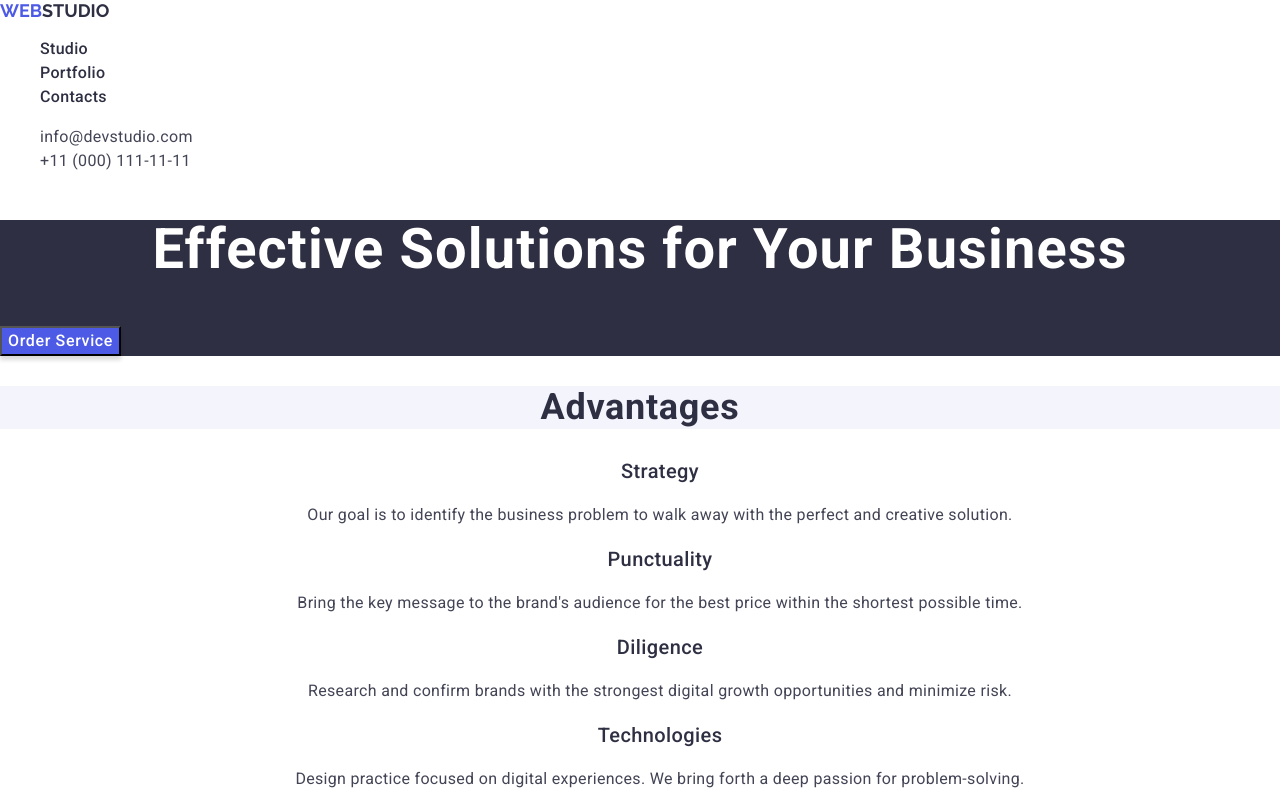
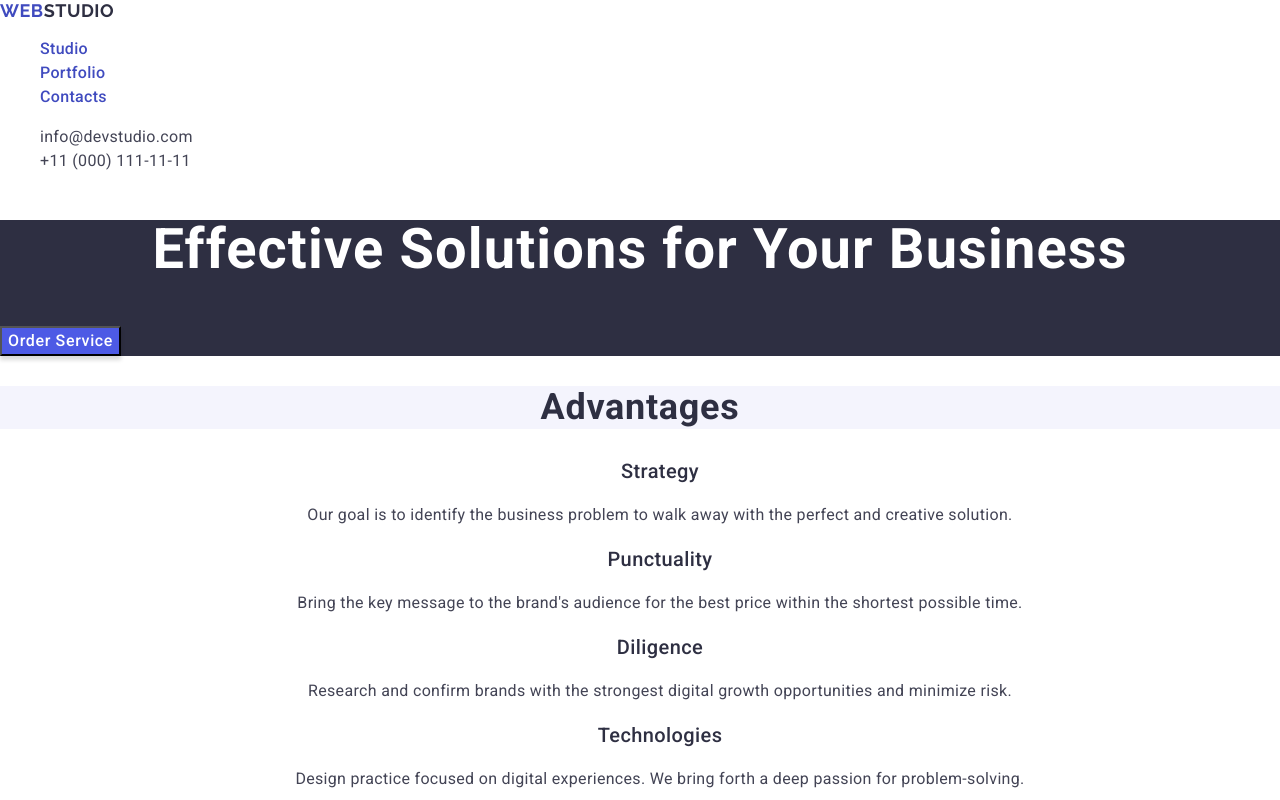
Before and after one commit to Natalia88-88/goit-markup-hw-02, a plain HTML site: page index.html in a window 1280 px wide. Shown: the top 800 px of the page. Drawn offline with nearby package versions, Linux system fonts and the light colour scheme.

Commit message:
add index file

```diff
--- a/css/styles.css
+++ b/css/styles.css
@@ -10,11 +10,11 @@ body {
   font-size: 18px;
 
   /* line-height: 21px; */
-  line-height: 117%;
   text-transform: uppercase;
+  line-height: 1.17;
   color: #4d5ae5;
   text-decoration: none;
-  line-height: 1.17;
+  letter-spacing: 0.03em;
 }
 
 .accent-logo {
@@ -30,7 +30,7 @@ ul {
   list-style-type: none;
 }
 
-.studio-nav {
+.nav-li {
   font-family: "Roboto", sans-serif;
   font-weight: 500;
   font-size: 16px;
@@ -41,44 +41,11 @@ ul {
   color: #2e2f42;
   text-decoration: none;
 }
-.studio-nav:hover {
-  color: #404bbf;
-}
-.studio-nav:active {
+.nav-li:hover,
+.nav-li:active {
   color: #404bbf;
 }
 
-.portfolio-nav {
-  font-family: "Roboto", sans-serif;
-  font-weight: 500;
-  font-size: 16px;
-
-  /* line-height: 24px; */
-  line-height: 150%;
-  letter-spacing: 0.02em;
-  color: #2e2f42;
-  text-decoration: none;
-}
-
-.portfolio-nav:hover {
-  color: #404bbf;
-}
-
-.contact-nav {
-  font-family: "Roboto", sans-serif;
-  font-weight: 500;
-  font-size: 16px;
-
-  /* line-height: 24px; */
-  line-height: 150%;
-  letter-spacing: 0.02em;
-  color: #2e2f42;
-  text-decoration: none;
-}
-
-.contact-nav:hover {
-  color: #404bbf;
-}
 .address-email {
   font-family: "Roboto", sans-serif;
   font-weight: 400;
@@ -214,20 +181,7 @@ ul {
   text-align: center;
 }
 
-.title-portfolio {
-  font-family: "Roboto", sans-serif;
-  font-weight: 700;
-  font-size: 36px;
-
-  /* line-height: 40px; */
-  line-height: 1.11;
-  letter-spacing: 0.02em;
-  text-align: center;
-  color: #2e2f42;
-  text-transform: capitalize;
-}
-
-.title-portfolio .paragraph {
+.title-team .paragraph {
   text-align: left;
 }
 
--- a/index.html
+++ b/index.html
@@ -23,18 +23,24 @@
   <body>
     <header class="header">
       <nav class="header-navigation">
-        <a class="logo" href="./index.html"
+        <a class="logo" style="color: #404bbf" href="./index.html"
           >Web<span class="accent-logo">Studio</span></a
         >
         <ul class="header-list">
           <li>
-            <a class="studio-nav" href="./index.html">Studio</a>
+            <a class="nav-li" style="color: #404bbf" href="./index.html"
+              >Studio</a
+            >
           </li>
           <li>
-            <a class="portfolio-nav" href="./index.html">Portfolio</a>
+            <a class="nav-li" style="color: #404bbf" href="./index.html"
+              >Portfolio</a
+            >
           </li>
           <li>
-            <a class="contact-nav" href="./index.html">Contacts</a>
+            <a class="nav-li" style="color: #404bbf" href="./index.html"
+              >Contacts</a
+            >
           </li>
         </ul>
       </nav>
@@ -94,10 +100,10 @@
       </section>
       <section class="team">
         <h2 class="title-team">Our Team</h2>
-        <ul class="our-team-list">
+        <ul class="our-team-list" style="background-color: #ffffff">
           <li>
             <img
-              class=""
+              class="team-img"
               src="./images/img-3.jpg"
               width="264"
               alt="Multi-idea Product Designer"
@@ -135,7 +141,7 @@
         </ul>
       </section>
       <section class="portfolio">
-        <h2 class="title-portfolio">Our Portfolio</h2>
+        <h2 class="title-team">Our Portfolio</h2>
         <ul style="background-color: #ffffff">
           <li>
             <img src="./images/banking-app.jpg" width="360" alt="Banking App" />
```
